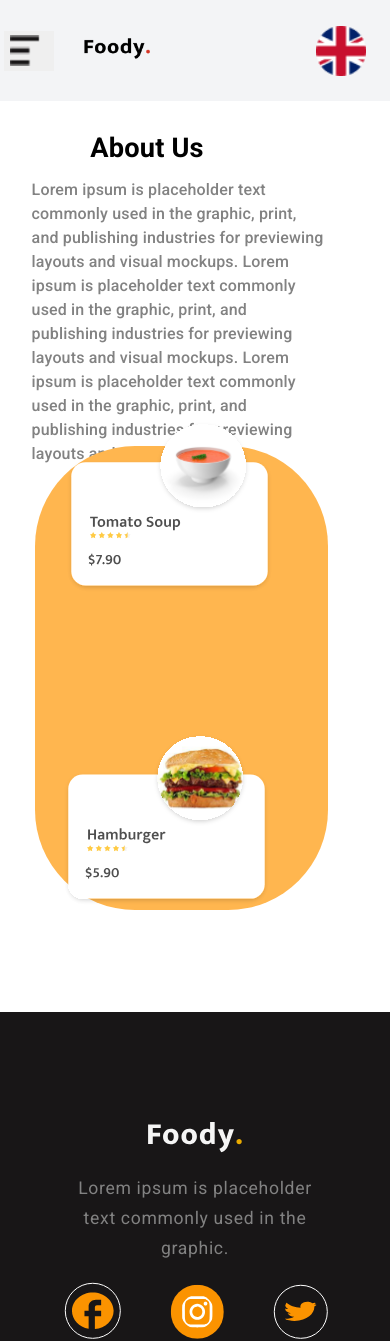
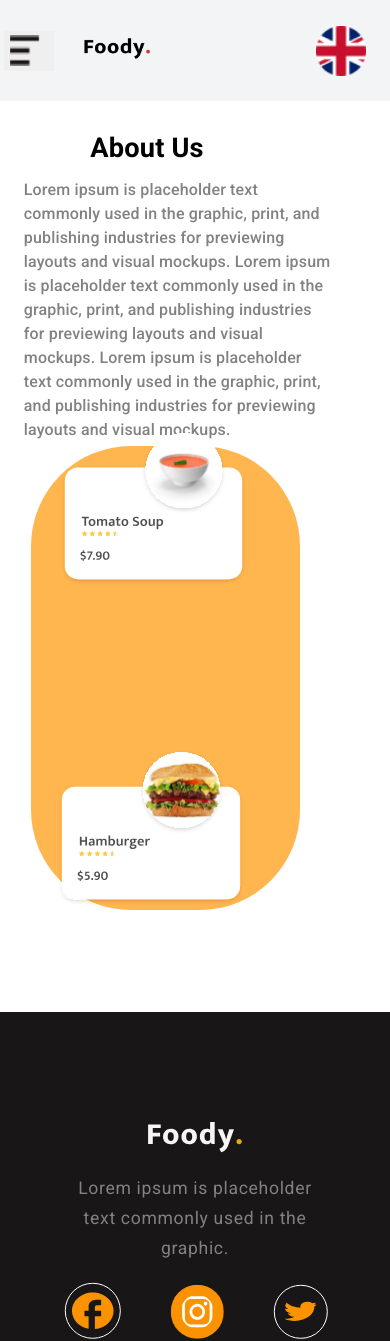
Before and after one commit to Rufat239/foody_client, a React (Create React App) app: page /aboutPage in a window 390 px wide. Shown: the top 1341 px of the page. Built offline with nearby package versions, Linux system fonts and the light colour scheme.

Commit message:
fixed sizes

```diff
--- a/src/components/Aboutus/Aboutus.jsx
+++ b/src/components/Aboutus/Aboutus.jsx
@@ -12,9 +12,11 @@ function About() {
           <div className="about-container">
             <div className="about-us">
               <h1>About Us</h1>
+              <div className='about-words'>
               <p>
                 Lorem ipsum is placeholder text commonly used in the graphic, print, and publishing industries for previewing layouts and visual mockups. Lorem ipsum is placeholder text commonly used in the graphic, print, and publishing industries for previewing layouts and visual mockups. Lorem ipsum is placeholder text commonly used in the graphic, print, and publishing industries for previewing layouts and visual mockups.
               </p>
+            </div>
             </div>
             <div className="about-background">
               <div className="about-menu">
--- a/src/style/aboutus.css
+++ b/src/style/aboutus.css
@@ -2,7 +2,7 @@
 
 .about {
   font-family: "Roboto";
-  padding-inline: 4%;
+  padding-inline: 2%;
   max-width: 100%;
   min-height: 100vh;
   overflow: hidden;
@@ -17,8 +17,12 @@
   height: 100vh;
 }
 
+.about-words{
+  width: 100%;
+}
+
  .about-us {
-  width: 48%;
+  width: 46%;
   height: 100%;
 }
 
@@ -54,7 +58,7 @@ margin-top: 5.5rem;
   top: 25%;
   left: 77%;
   transform: rotate(69deg);
-  animation: movieUp  2s infinite alternate;
+  /* animation: movieUp  2s infinite alternate; */
 }
 
 .pizza{
@@ -62,9 +66,9 @@ margin-top: 5.5rem;
   border-radius: 20px;
   position: absolute;
   transform: rotate(69deg);
-  top: -30%;
+  top: -15%;
   left: 32%;
-  animation: movieUp  2s infinite alternate
+  /* animation: movieUp  2s infinite alternate */
 }
 
 .soup{
@@ -74,7 +78,7 @@ margin-top: 5.5rem;
   transform: rotate(69deg);
   left: 1rem;
   top: 11rem;
-  animation: movieUp  2s infinite alternate
+  /* animation: movieUp  2s infinite alternate */
 }
 
 .coffee{
@@ -84,12 +88,12 @@ margin-top: 5.5rem;
   transform: rotate(69deg);
   left: -2rem;
   top: -6rem;
-  animation: movieUp  2s infinite alternate;
+  /* animation: movieUp  2s infinite alternate; */
 }
 
 .about-background {
 position: absolute;
-width: 36rem;
+width: 33rem;
 height: 20rem;
 top: 20rem;
 left: 56%;
@@ -103,11 +107,11 @@ background: rgb(255, 182, 79);
   position: relative;
 }
 
-@keyframes movieUp  {
+/* @keyframes movieUp  {
   to {
     transform: rotate(69deg) translateX(10px) translateY(10px);
   }
-}
+} */
 
 
 
@@ -152,18 +156,18 @@ background: rgb(255, 182, 79);
     }
 
     .soup{
-      width: 70%;
+      width: 69%;
       position: relative;
-      top: -19rem;
+      top: -17rem;
       left: 11%;
       transform: none;
       animation: none;
       margin-bottom: 1rem;
     }
     .hamburger{
-      width: 70%;
+      width: 69%;
       position: relative;
-      top: 18rem;
+      top: 19rem;
       left:10%;
       transform: none;
       animation: none;
@@ -175,10 +179,10 @@ background: rgb(255, 182, 79);
     }
 
     .about-background {
-      width: 75%;
+      width: 69%;
       height: 55%;
       top: 49%;
-      left: 9%;
+      left: 8%;
       transform: none;
       border-radius: 6.25rem;
       box-shadow: none;
```
